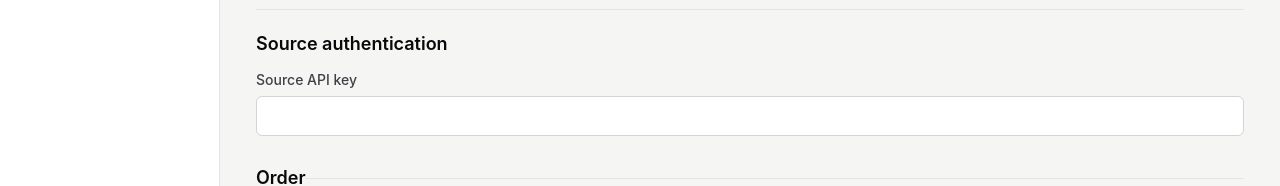
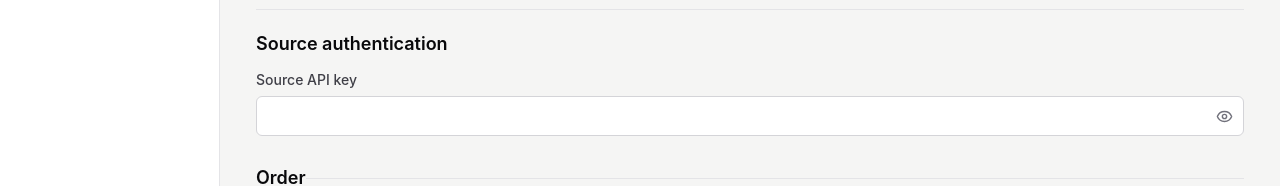
Before and after one commit to PietroRussoD/commerce-integration-hub, a React (Vite) app in the folder apps/operator-console/: page /simulator in a window 1280 px wide. Shown: the part 253-439 px from the top of the page. Built offline with nearby package versions, Linux system fonts and the light colour scheme.

Commit message:
✨ Add API key visibility toggle

```diff
--- a/apps/operator-console/src/pages/simulator/SimulatorPage.tsx
+++ b/apps/operator-console/src/pages/simulator/SimulatorPage.tsx
@@ -1,5 +1,5 @@
-import { CheckCircle2, CircleX, Copy, FilePlus2, Send, ShieldAlert, TriangleAlert } from "lucide-react";
-import { type FormEvent } from "react";
+import { CheckCircle2, CircleX, Copy, Eye, EyeOff, FilePlus2, Send, ShieldAlert, TriangleAlert } from "lucide-react";
+import { type FormEvent, useState } from "react";
 import { Link } from "react-router-dom";
 
 import { IntegrationCoreApiError, type ReceiveOrderResult } from "../../api/integrationCoreClient";
@@ -12,6 +12,7 @@ const quantityPattern = "(?:0|[1-9][0-9]{0,14})(?:\\.[0-9]{1,4})?";
 
 export function SimulatorPage() {
   const simulator = useOrderSimulator();
+  const [isSourceApiKeyVisible, setIsSourceApiKeyVisible] = useState(false);
 
   function handleSubmit(event: FormEvent<HTMLFormElement>) {
     event.preventDefault();
@@ -49,17 +50,29 @@ export function SimulatorPage() {
       <form onSubmit={handleSubmit} className="mt-5 space-y-7">
         <fieldset className="grid gap-4 border-0 p-0 sm:grid-cols-2">
           <legend className="mb-3 text-lg font-semibold">Source authentication</legend>
-          <label className="grid gap-1.5 text-sm font-medium text-zinc-700 sm:col-span-2">
-            Source API key
+          <div className="grid gap-1.5 text-sm font-medium text-zinc-700 sm:col-span-2">
+            <label htmlFor="source-api-key">Source API key</label>
+            <div className="relative">
               <input
-              type="password"
+                id="source-api-key"
+                type={isSourceApiKeyVisible ? "text" : "password"}
                 value={simulator.form.sourceApiKey}
                 onChange={(event) => simulator.updateField("sourceApiKey", event.target.value)}
                 autoComplete="off"
                 required
-              className={inputClassName}
+                className={`${inputClassName} pr-11`}
               />
-          </label>
+              <button
+                type="button"
+                onClick={() => setIsSourceApiKeyVisible((isVisible) => !isVisible)}
+                aria-label={isSourceApiKeyVisible ? "Hide source API key" : "Show source API key"}
+                aria-pressed={isSourceApiKeyVisible}
+                className="absolute inset-y-0 right-0 flex w-10 items-center justify-center text-zinc-500 hover:text-zinc-900"
+              >
+                {isSourceApiKeyVisible ? <EyeOff aria-hidden="true" size={17} /> : <Eye aria-hidden="true" size={17} />}
+              </button>
+            </div>
+          </div>
         </fieldset>
 
         <fieldset className="grid gap-4 border-0 border-t border-zinc-200 p-0 pt-6 sm:grid-cols-2 lg:grid-cols-3">
```
Also changed, not shown: 1 other file (tests, documents, lock files or other folders). Lines whose indentation alone changed are shown as unchanged.
